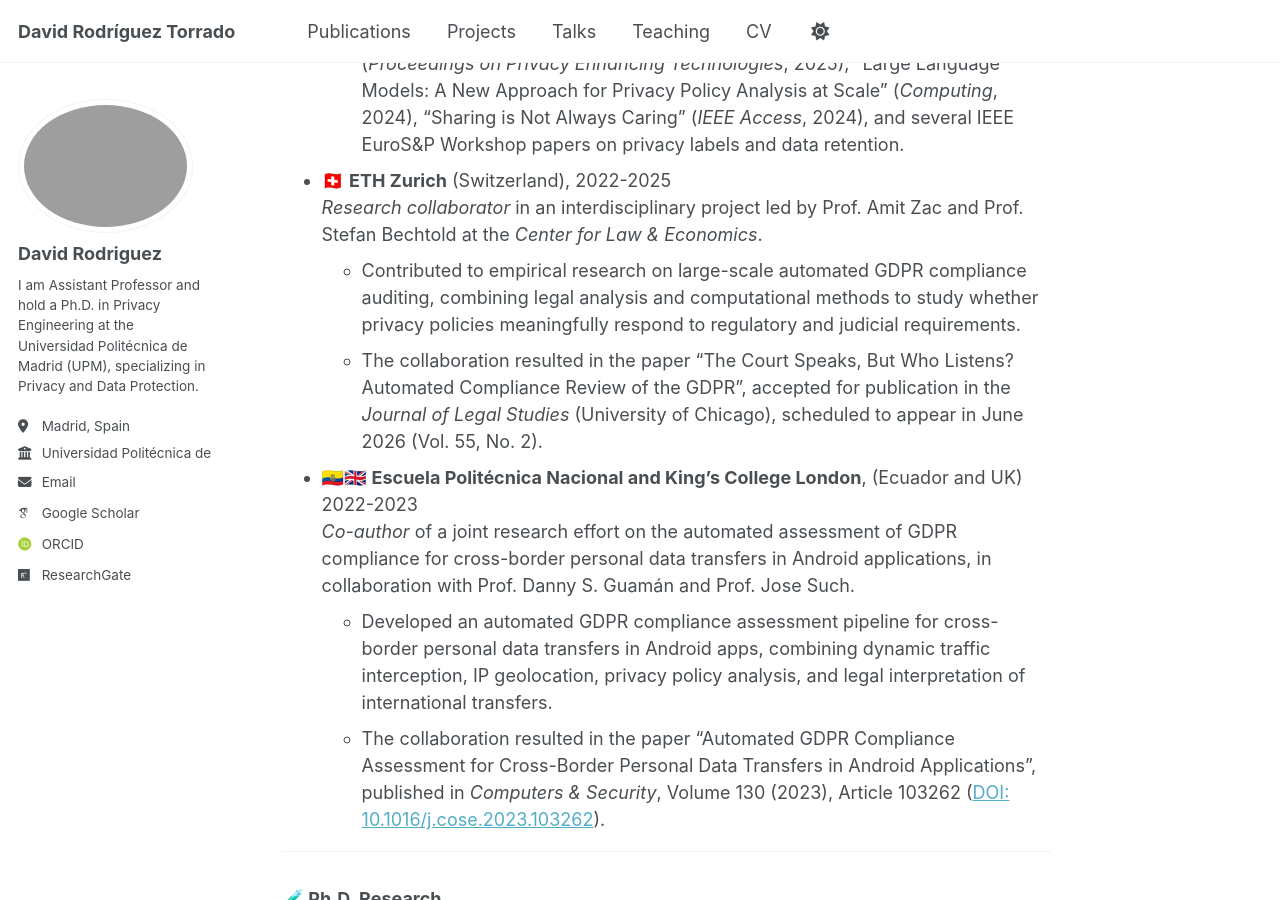
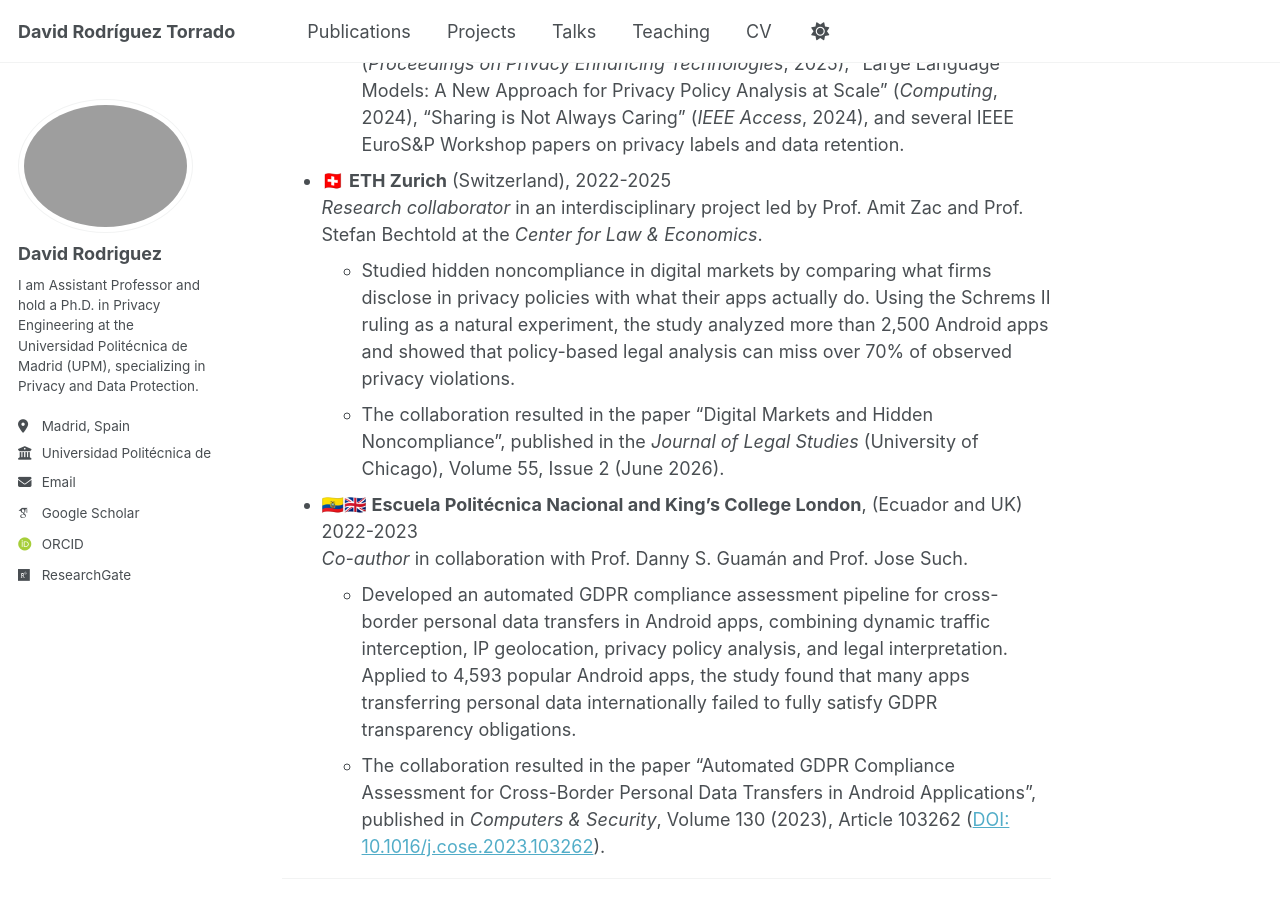
Before and after one commit to DavidRodriguezTorrado/DavidRodriguezTorrado.github.io, a Jekyll site: the page built from _pages/about.md, in a window 1280 px wide and 900 px high, scrolled down 2075 px. Built offline with Jekyll 4.4.1, drawn with Linux system fonts in a browser that asks for light colours; some web fonts are replaced.

Commit message:
About updates

```diff
--- a/_pages/about.md
+++ b/_pages/about.md
@@ -41,11 +41,11 @@ I currently serve as **Program Co-Chair** for the [International Workshop on Pri
   - The collaboration resulted in **seven** joint publications, including “Privacy Settings of Third-Party Libraries in Android Apps: A Study of Facebook SDKs” (*Proceedings on Privacy Enhancing Technologies*, 2025), “Large Language Models: A New Approach for Privacy Policy Analysis at Scale” (*Computing*, 2024), “Sharing is Not Always Caring” (*IEEE Access*, 2024), and several IEEE EuroS&P Workshop papers on privacy labels and data retention.
 - 🇨🇭 **ETH Zurich** (Switzerland), 2022-2025
   *Research collaborator* in an interdisciplinary project led by Prof. Amit Zac and Prof. Stefan Bechtold at the *Center for Law & Economics*.
-  - Contributed to empirical research on large-scale automated GDPR compliance auditing, combining legal analysis and computational methods to study whether privacy policies meaningfully respond to regulatory and judicial requirements.
-  - The collaboration resulted in the paper “The Court Speaks, But Who Listens? Automated Compliance Review of the GDPR”, accepted for publication in the *Journal of Legal Studies* (University of Chicago), scheduled to appear in June 2026 (Vol. 55, No. 2).
+  - Studied hidden noncompliance in digital markets by comparing what firms disclose in privacy policies with what their apps actually do. Using the Schrems II ruling as a natural experiment, the study analyzed more than 2,500 Android apps and showed that policy-based legal analysis can miss over 70% of observed privacy violations.
+  - The collaboration resulted in the paper “Digital Markets and Hidden Noncompliance”, published in the *Journal of Legal Studies* (University of Chicago), Volume 55, Issue 2 (June 2026).
 - 🇪🇨🇬🇧 **Escuela Politécnica Nacional and King's College London**, (Ecuador and UK) 2022-2023
-  *Co-author* of a joint research effort on the automated assessment of GDPR compliance for cross-border personal data transfers in Android applications, in collaboration with Prof. Danny S. Guamán and Prof. Jose Such.
-  - Developed an automated GDPR compliance assessment pipeline for cross-border personal data transfers in Android apps, combining dynamic traffic interception, IP geolocation, privacy policy analysis, and legal interpretation of international transfers.
+  *Co-author* in collaboration with Prof. Danny S. Guamán and Prof. Jose Such.
+  - Developed an automated GDPR compliance assessment pipeline for cross-border personal data transfers in Android apps, combining dynamic traffic interception, IP geolocation, privacy policy analysis, and legal interpretation. Applied to 4,593 popular Android apps, the study found that many apps transferring personal data internationally failed to fully satisfy GDPR transparency obligations.
   - The collaboration resulted in the paper “Automated GDPR Compliance Assessment for Cross-Border Personal Data Transfers in Android Applications”, published in *Computers & Security*, Volume 130 (2023), Article 103262 ([DOI: 10.1016/j.cose.2023.103262](https://doi.org/10.1016/j.cose.2023.103262)).
 
 ---
```
Also changed, not shown: _publications/Digital-Markets-and-Hidden-Noncompliance.md (added, +30 -0 lines).
